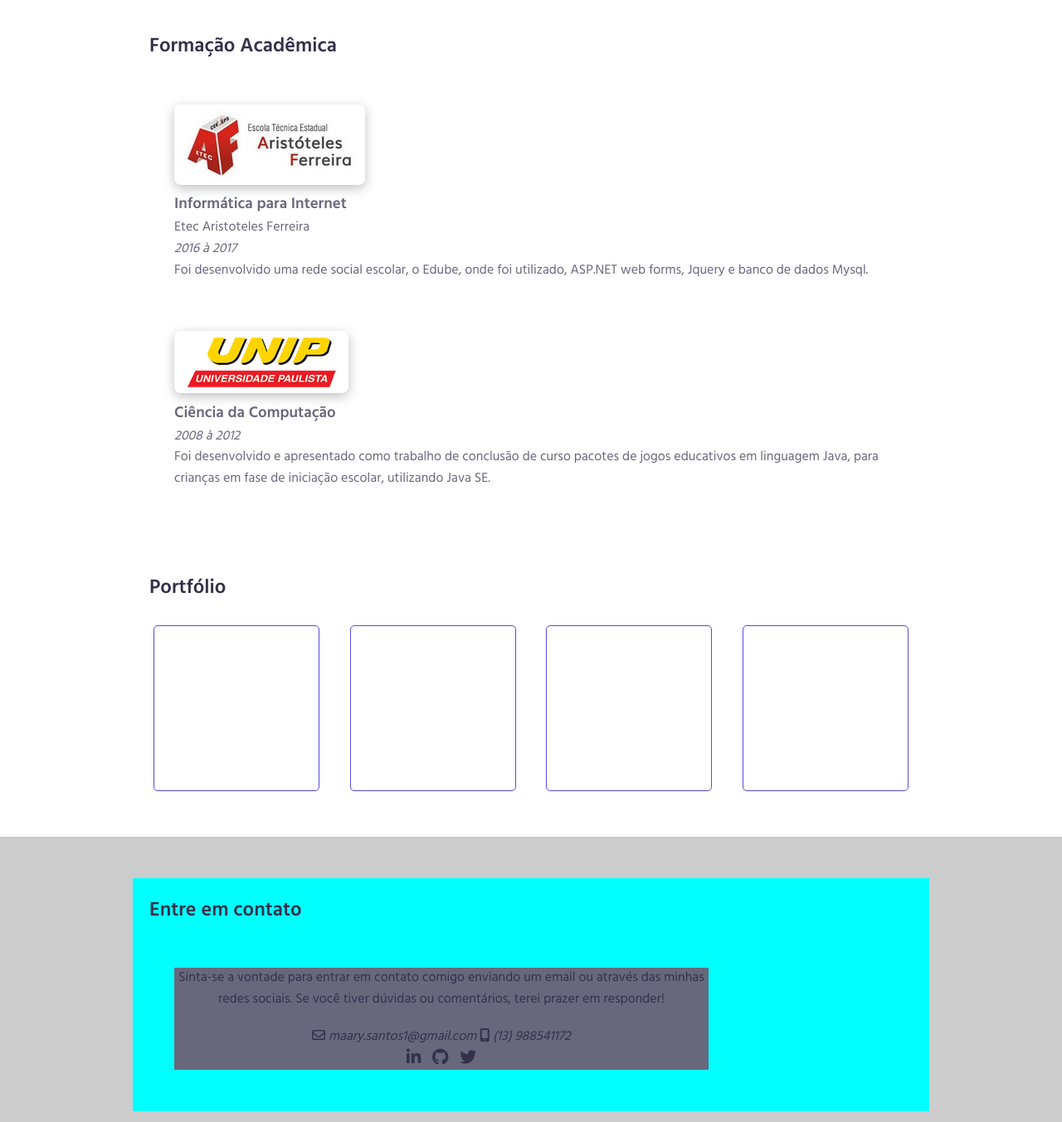
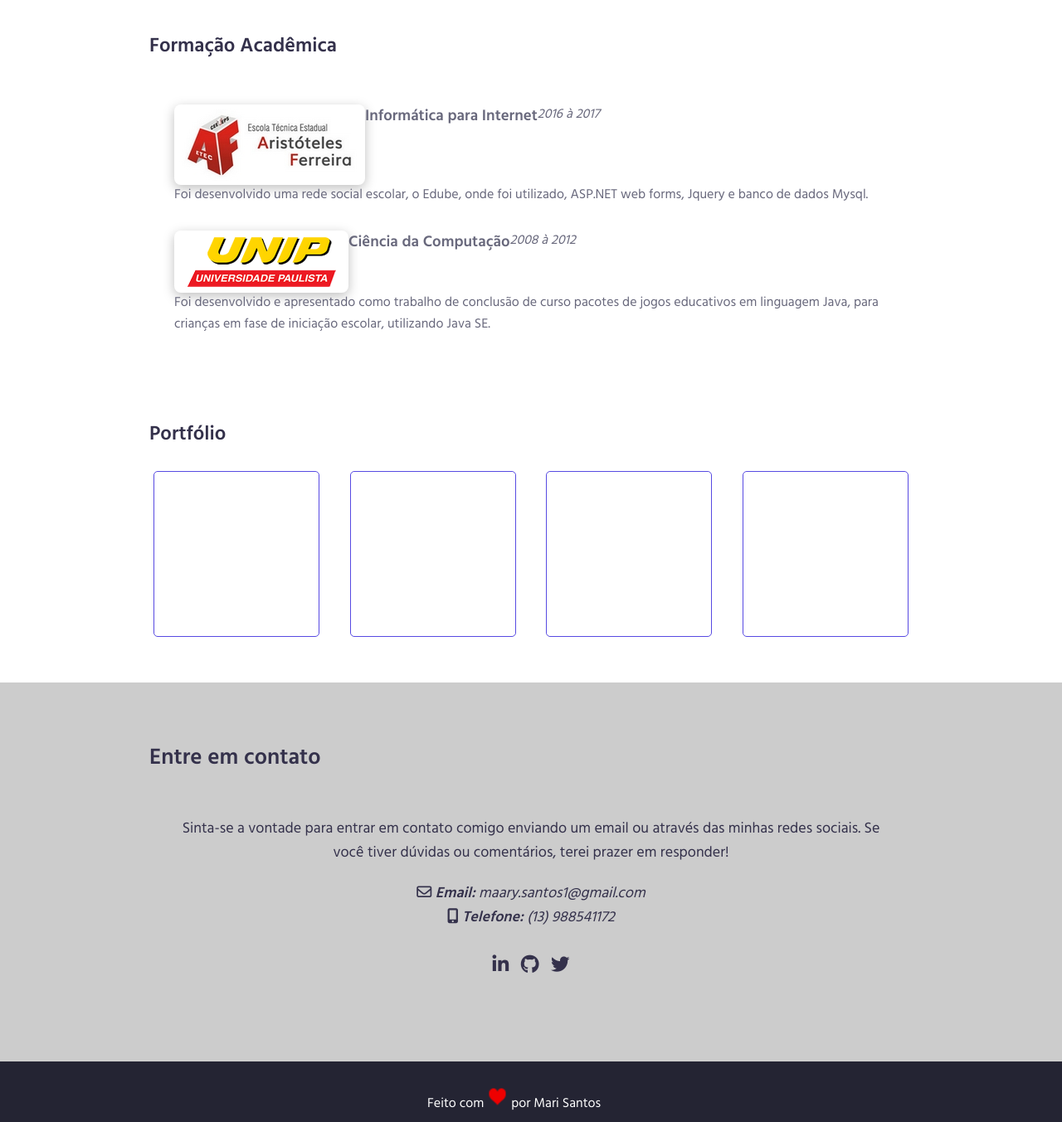
Before and after one commit to maarysantos/marisantos.com.br, a plain HTML site: page index.html in a window 1280 px wide. Shown: the part 1600-2953 px from the top of the page at 83% size. Drawn offline with Linux system fonts and the light colour scheme.

Commit message:
arrumado estruturação contato

```diff
--- a/index.html
+++ b/index.html
@@ -130,19 +130,18 @@
     </section>
 
     <!--Formação Acadêmica -->
-    <section id="formacao" class="container flex-box">
+    <section id="formacao" class="container ">
         <h1 class="flex-basis-grow">Formação Acadêmica</h1>
 
-        <div class="form-item">
+        <div class="form-item flex-box">
                 <img src="img/logo-etec.jpg" />
-                <h3>Informática para Internet</h3>
-                <p>Etec Aristoteles Ferreira <p>
+                <h3>Informática para Internet</h3> <br>
                 <i>2016 à 2017</i>
                 <p>Foi desenvolvido uma rede social escolar, o Edube, onde
                 foi utilizado, ASP.NET web forms, Jquery e banco de dados Mysql.</p>
         </div>
 
-        <div class="form-item">
+        <div class="form-item flex-box">
             <img src="img/unip-logo.png"/>
             <h3>Ciência da Computação</h3>
             <i> 2008 à 2012 </i>
@@ -160,25 +159,26 @@
         <div class="port-item"></div>
         <div class="port-item"></div>
         <div class="port-item"></div>
-     </section>
+    </section>
 
     <!--Contato -->
     <section id="contato">
-        <div class="container flex-box">
+        <div class="container ">
             <h1 class="flex-basis-grow">Entre em contato</h1>
 
-            <div class="contato-item">
+            <div class="contato-item ">
                 <p>Sinta-se a vontade para entrar em contato comigo enviando um email ou através das minhas redes sociais.
                      Se você tiver dúvidas ou comentários, terei prazer em responder! </p>
 
                 <address>
-                        <span><i class="far fa-envelope"></i></span>
-                        maary.santos1@gmail.com
-                        <span> <i class="fas fa-mobile-alt"></i> </span>
+                        <span><i class="far fa-envelope"></i>&nbsp;<strong>Email:</strong></span>
+                        maary.santos1@gmail.com <br>
+                        <span> <i class="fas fa-mobile-alt"></i>&nbsp;<strong>Telefone:</strong></span>
                         (13) 988541172
 
                 </address>
-
+            </div>
+            <div class="contato-item">
                 <ul class="social">
                         <li> <a href="https://www.linkedin.com/in/marilaine-santos/" target="__blank"> <i class="fab fa-linkedin-in fa-lg"></i>
                         </a> </li>
@@ -186,14 +186,15 @@
                         </a></li>
                         <li> <a href="https://twitter.com/x__Mary" target="__blank" >  <i class="fab fa-twitter  fa-lg"></i> </a></li>
                         </ul>
-              </div>
+            </div>
+        </div>
 
-        </div>
+
     </section>
 </main>
     <!--Rodapé -->
     <footer>
-        <div class="item-foo text">
+        <div class=" item-foo text">
             Feito com <img src="./img/heart.png" alt="love" title="love"/> por Mari Santos
         </div>
 
--- a/scss/_main.scss
+++ b/scss/_main.scss
@@ -54,8 +54,6 @@ header {
 section div {
 
    margin:$external-spacing;
-
-
 }
 
 header ul li {
@@ -240,14 +238,18 @@ body{
  }
 
  //Formação Academica
+
+ .form-item{
+   justify-content: flex-start;
+   align-items: flex-start;
+
+ }
  .form-item img{
    box-shadow: rgba(0, 0, 0, 0.25) 0px 4px 14px;
    padding:5px;
    border-radius: 8px;
 
  }
-
-
 
 /*Portfólio*/
 .port-item{
@@ -264,27 +266,34 @@ body{
    background-color:#ccc;
    color:#34314B;
    margin-bottom: 0;
+   font-size: 18px;
+}
+
+#contato .container{
+   padding: $internal-spacing;
 }
 
 address{
    margin-top:$internal-spacing;
+
 }
 
-#contato .container{
-   padding: $internal-spacing;
-   background-color: aqua;
-}
+
+
 .contato-item{
-   background-color: #68687C;
-   width:70%;
+   display:flex;
+   align-items: center;
+   justify-content: center;
    text-align: center;
-            }
+   flex-direction: column;
+ }
 
-#contato a {
+.contato-item a {
    color:#34314B;
 
+
 }
-#contato a:hover {
+.contato-item a:hover {
    color:$purple-color;
 
 }
```
Also changed, not shown: css/style.css, 1 other file.
